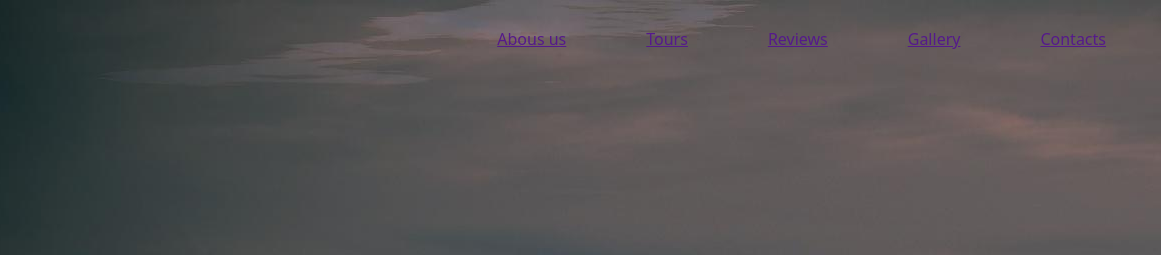
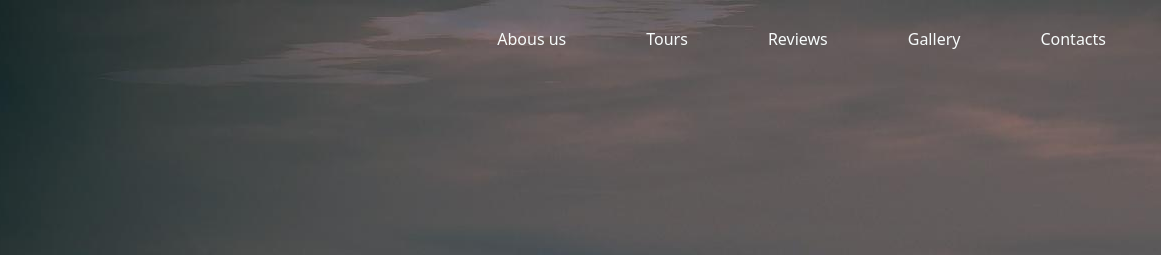
Before and after one commit to serheihimself/carpathians, a plain HTML site: page index.html in a window 1280 px wide. Shown: the top 255 px of the page, 119-1280 px from the left. Drawn offline with nearby package versions, Linux system fonts and the light colour scheme.

Commit message:
links commit

```diff
--- a/index.html
+++ b/index.html
@@ -29,7 +29,7 @@
           </svg>
         </a>
         <ul class="header__list">
-          <li><a href="">Abous us</a></li>
+          <li><a href="" cl>Abous us</a></li>
           <li><a href="">Tours</a></li>
           <li><a href="">Reviews</a></li>
           <li><a href="">Gallery</a></li>
--- a/sass/components/_basestyles.scss
+++ b/sass/components/_basestyles.scss
@@ -18,6 +18,11 @@ p {
   list-style: none;
 }
 
+a {
+  color: var(--background-color);
+  text-decoration: none;
+}
+
 button {
   cursor: pointer;
 }
```
Also changed, not shown: css/main.css, css/main.min.css, 2 other files.
